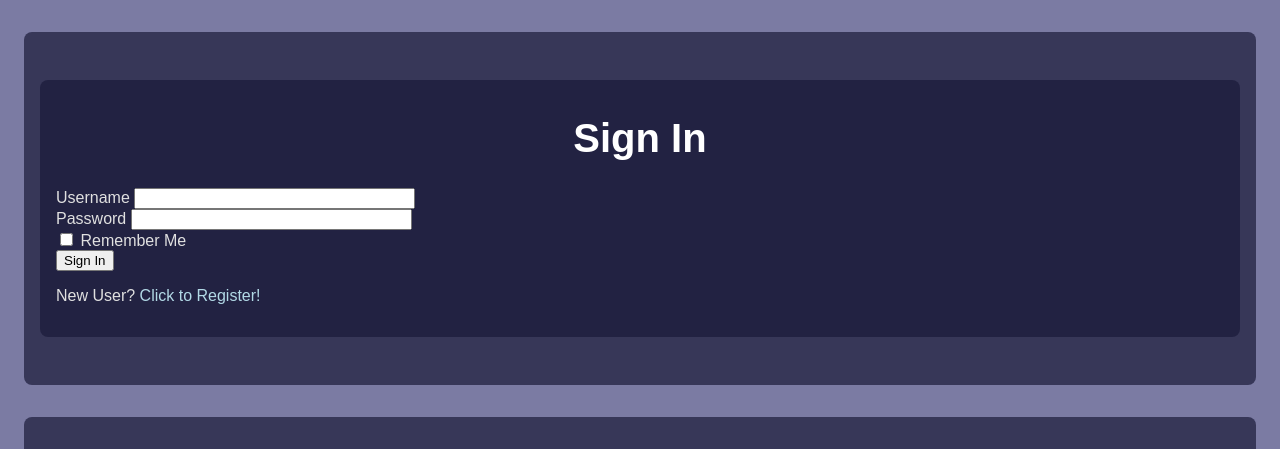
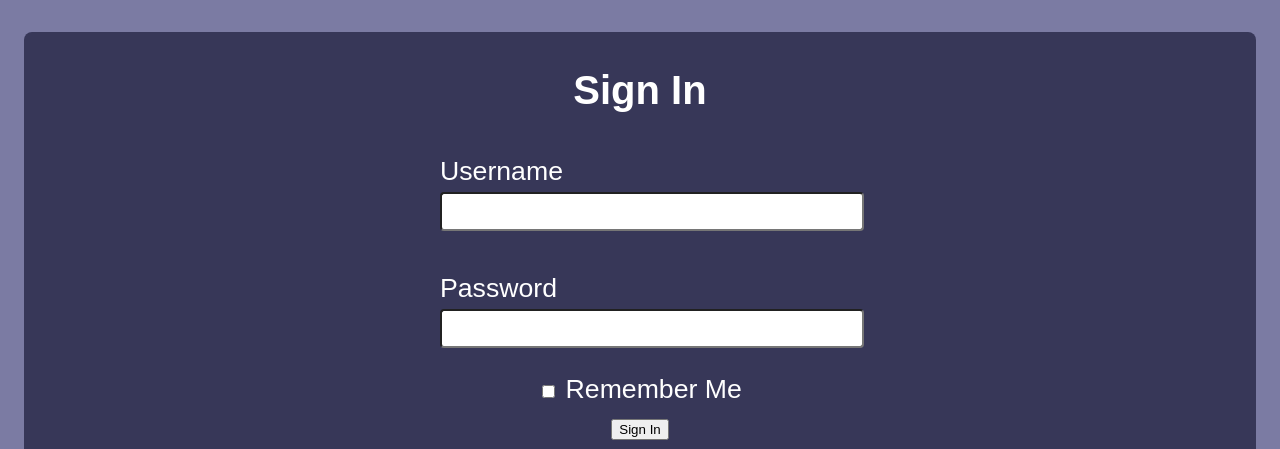
Before and after one commit to jagthegr/TCSS-506-app, a Flask app: page /login in a window 1280 px wide. Shown: the part 164-613 px from the top of the page. Run offline with Flask 3, Linux system fonts and the light colour scheme.

Commit message:
signin page

```diff
--- a/app/static/css/main.css
+++ b/app/static/css/main.css
@@ -92,3 +92,38 @@ nav {
     color: #ffffff; /* White on hover */
     transition: all 0.2s ease;
 }
+
+form {
+    display: flex;
+    flex-direction: column;
+    align-items: center;
+}
+
+form .field {
+    margin: 1rem 0;
+    width: 100%;
+    max-width: 400px;
+}
+
+form p {
+    font-size: 20pt;
+    color: #ffffff; /* White for form labels */
+    margin: auto;
+    padding-bottom: 5px;
+}
+
+.input-text {
+    width: 100%;
+    max-width: 400px;
+    padding: 10px;
+    border-radius: 4px;
+}
+
+.form.submit {
+    background-color: #b2d9e6; /* Bright blue for submit button */
+    color: #ffffff; /* White text */
+    border: none;
+    padding: 10px 20px;
+    border-radius: 4px;
+    cursor: pointer;
+}
--- a/app/templates/pages/login.html
+++ b/app/templates/pages/login.html
@@ -3,31 +3,26 @@
 {% block title %}{{ title }}{% endblock %}
 
 {% block content %}
-<div class="container mx-auto px-4 py-8">
-    <h1 class="text-2xl font-bold mb-4">{{ title }}</h1>
+    <h1>{{ title }}</h1>
     <form action="" method="post" novalidate class="space-y-4">
         {{ form.hidden_tag() }}
-        <div>
-            {{ form.username.label(class="block text-sm font-medium") }}
-            {{ form.username(size=32, class="mt-1 block w-full border border-gray-300 rounded-md shadow-sm py-2 px-3 focus:outline-none focus:ring-indigo-500 focus:border-indigo-500 sm:text-sm") }}
-            {% for error in form.username.errors %}
+        <div class="field">
+            <p>{{ form.username.label }}</p>
+            <p>{{ form.username(size=32, class="input-text") }}</p>
+            <p>{% for error in form.username.errors %}
             <span class="text-red-500 text-xs">[{{ error }}]</span>
-            {% endfor %}
+            {% endfor %}</p>
         </div>
-        <div>
-            {{ form.password.label(class="block text-sm font-medium") }}
-            {{ form.password(size=32, class="mt-1 block w-full border border-gray-300 rounded-md shadow-sm py-2 px-3 focus:outline-none focus:ring-indigo-500 focus:border-indigo-500 sm:text-sm") }}
-            {% for error in form.password.errors %}
+
+        <div class="field">
+            <p>{{ form.password.label }}</p>
+            <p>{{ form.password(size=32, class="input-text") }}</p>
+            <p>{% for error in form.password.errors %}
             <span class="text-red-500 text-xs">[{{ error }}]</span>
-            {% endfor %}
+            {% endfor %}</p>
         </div>
-        <div>
-            {{ form.remember_me() }} {{ form.remember_me.label(class="ml-2 text-sm") }}
-        </div>
-        <div>
-            {{ form.submit(class="bg-blue-500 hover:bg-blue-700 text-white font-bold py-2 px-4 rounded cursor-pointer") }}
-        </div>
+        <p>{{ form.remember_me() }} {{ form.remember_me.label(class="ml-2 text-sm") }}</p>
+        <p>{{ form.submit(class = "form.submit") }}</p>
     </form>
     <p class="mt-4">New User? <a href="{{ url_for('main.register') }}" class="text-blue-500 hover:underline">Click to Register!</a></p>
-</div>
 {% endblock %}
--- a/app/templates/pages/register.html
+++ b/app/templates/pages/register.html
@@ -3,8 +3,7 @@
 {% block title %}{{ title }}{% endblock %}
 
 {% block content %}
-<div class="container mx-auto px-4 py-8">
-    <h1 class="text-2xl font-bold mb-4">{{ title }}</h1>
+    <h1>{{ title }}</h1>
     <form action="" method="post" novalidate class="space-y-4">
         {{ form.hidden_tag() }}
         <div>
@@ -40,5 +39,4 @@
         </div>
     </form>
     <p class="mt-4">Already have an account? <a href="{{ url_for('main.login') }}" class="text-blue-500 hover:underline">Click to Login!</a></p>
-</div>
 {% endblock %}
```
